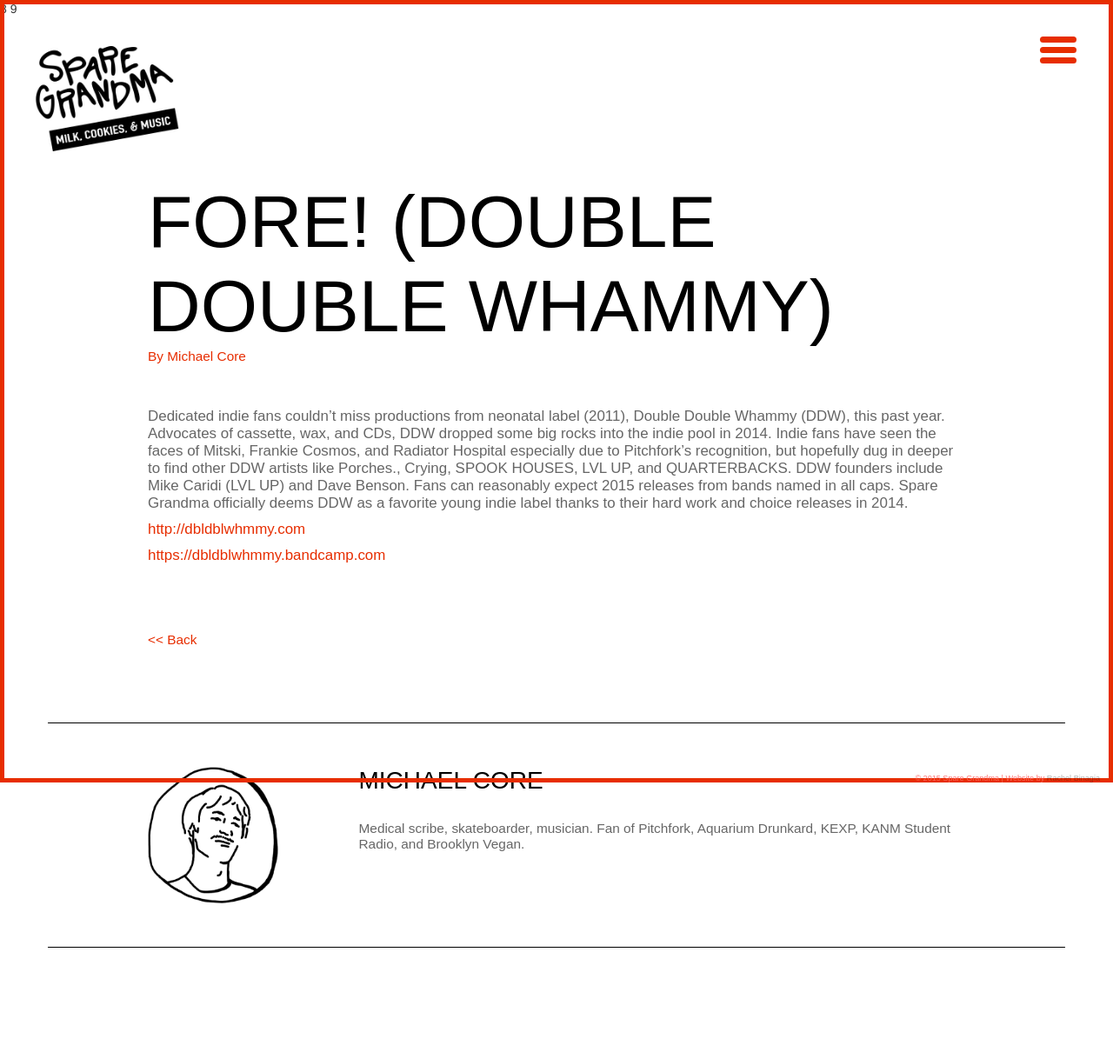
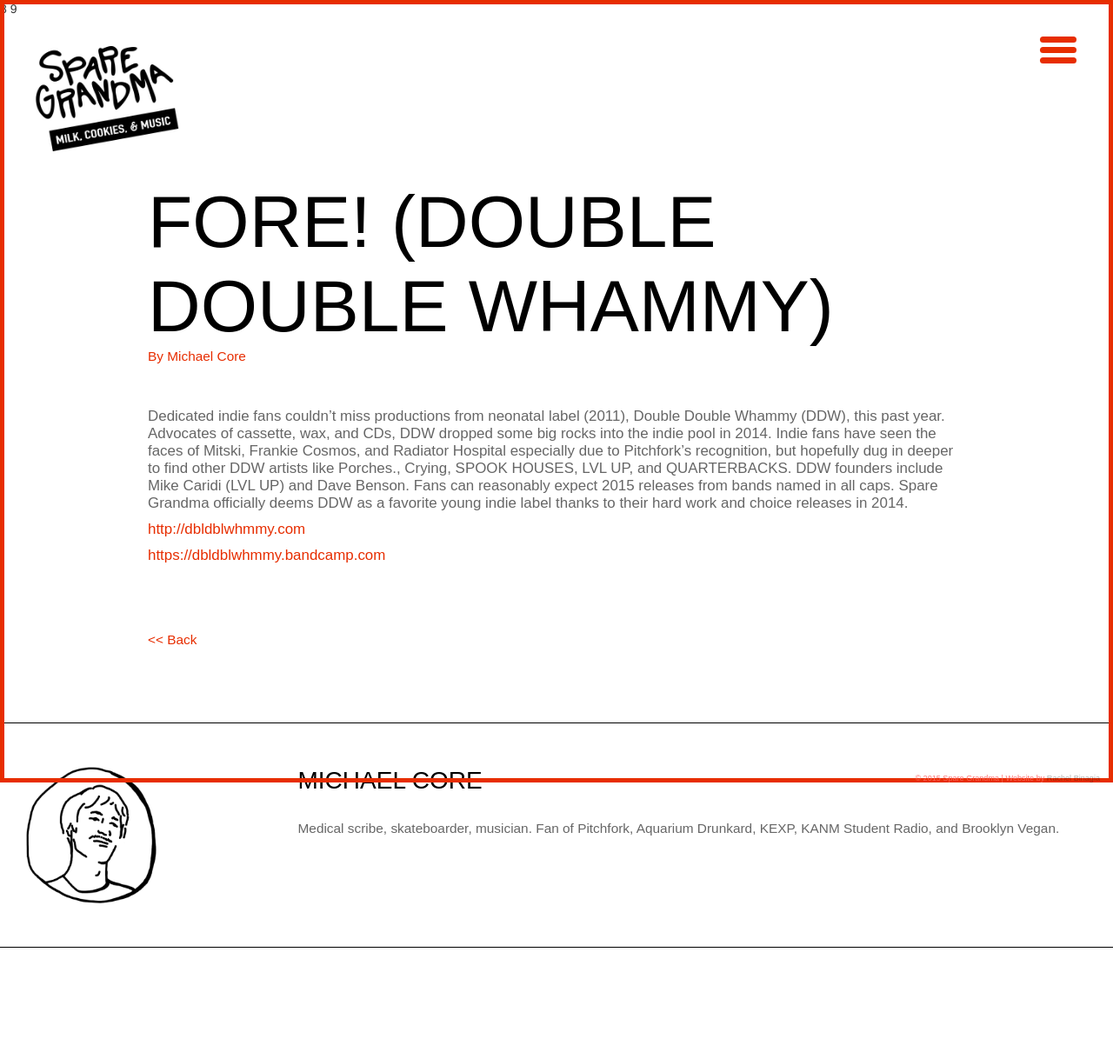
Before and after one commit to rachyrach/sparegrandma, a Jekyll site: the page built from _posts/2015-01-03-Fore!-(double-double-whammy).md, in a window 1280 px wide. Shown: the whole page at 87% size. Built offline with Jekyll 4.4.1, drawn with Linux system fonts in a browser that asks for light colours; Markdown is read by kramdown in place of the engine named in the settings; after the commit the page ends 1090 px from its top, so only the background shows below that.

Commit message:
updates
updates

```diff
--- a/_layouts/post.html
+++ b/_layouts/post.html
@@ -15,7 +15,7 @@
 </div>
 </div>
 </div>
-<div class="container authors">
+<div class="col-md-12 authors">
 <div class="col-sm-3">
     <img src="{{ author.image }}" width="150px" height="auto"/></div>
 <div class="col-sm-9">
```
